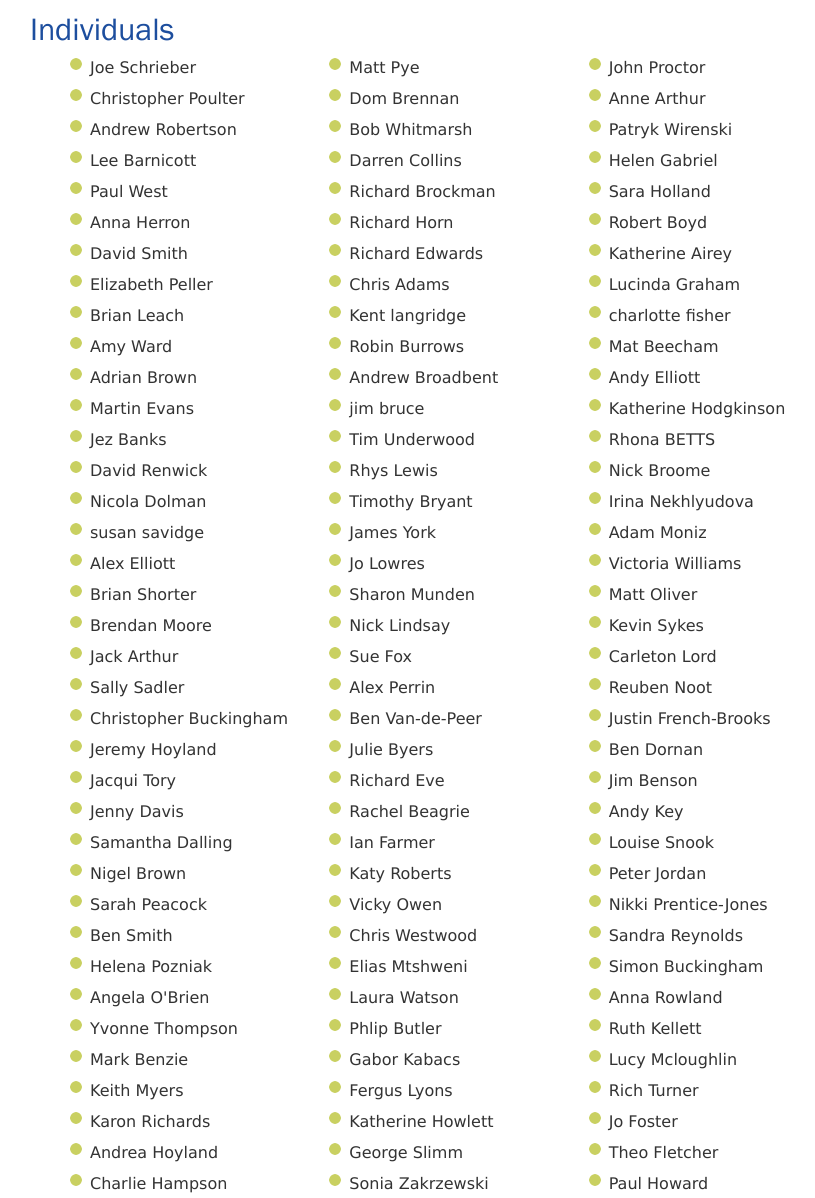
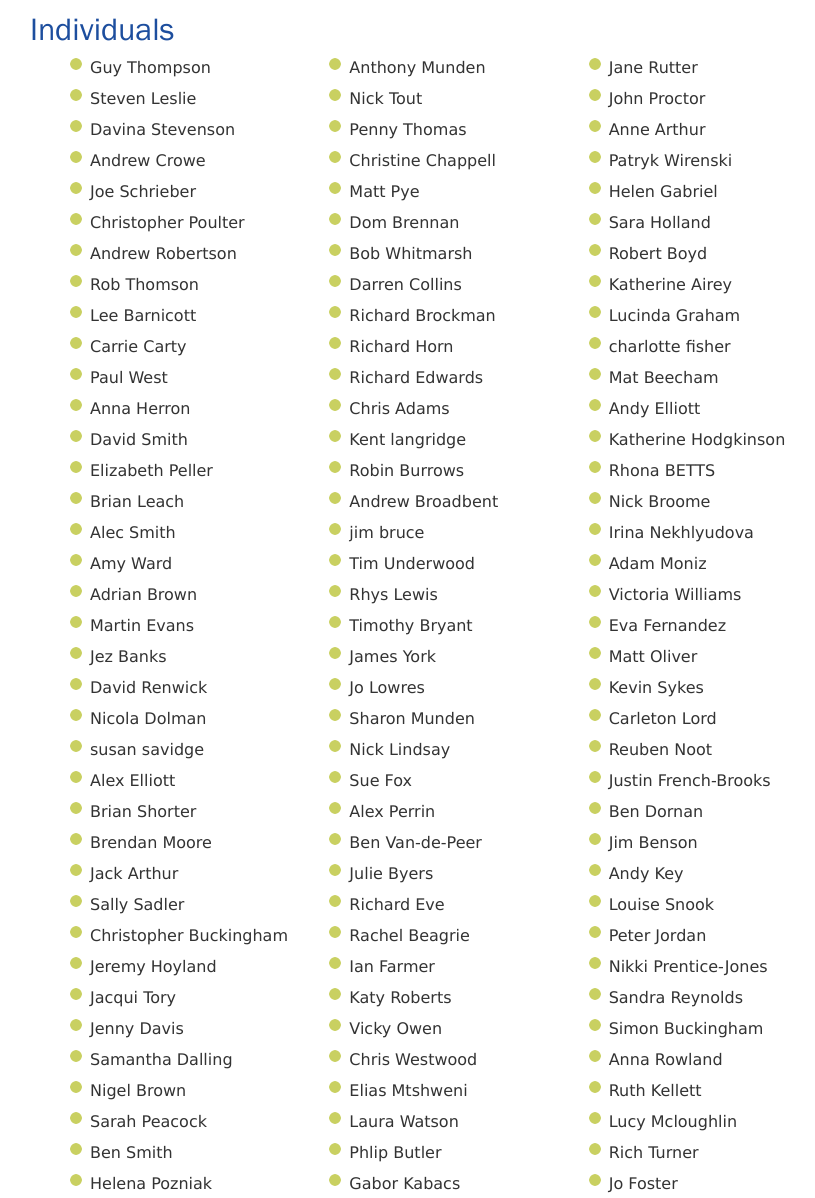
Before and after one commit to winchestercyclingcharter/winchestercyclingcharter.github.io, a Jekyll site: the page built from supporters.md, in a window 1280 px wide and 1400 px high, scrolled down 4399 px. Shown: the part 202-1400 px from the top of the window, without its empty margins (211-1026 px from the left). Built offline with Jekyll 4.4.1, drawn with Linux system fonts in a browser that asks for light colours; nearby versions of some CDN libraries.

Commit message:
Update people.yml

```diff
--- a/_data/people.yml
+++ b/_data/people.yml
@@ -238,3 +238,11 @@
 - { lastname: Poulter, firstname: Christopher, dt: 20210228-123909-176210 }
 - { lastname: Barnicott, firstname: Lee, dt: 20210228-114134-229037 }
 - { lastname: Schrieber, firstname: Joe, dt: 20210228-124940-104463 }
+- { lastname: Fernandez, firstname: Eva, dt: 20210219-141216-498587 }
+- { lastname: Thomson, firstname: Rob, dt: 20210228-114531-891429 }
+- { lastname: Leslie, firstname: Steven , dt: 20210228-160643-581356 }
+- { lastname: Thompson, firstname: Guy, dt: 20210228-161225-282614 }
+- { lastname: Smith, firstname: Alec, dt: 20210227-105058-066148 }
+- { lastname: Crowe, firstname: Andrew, dt: 20210228-130549-954697 }
+- { lastname: Stevenson, firstname: Davina, dt: 20210228-155915-726933 }
+- { lastname: Carty, firstname: Carrie, dt: 20210228-092849-611160 }
```
